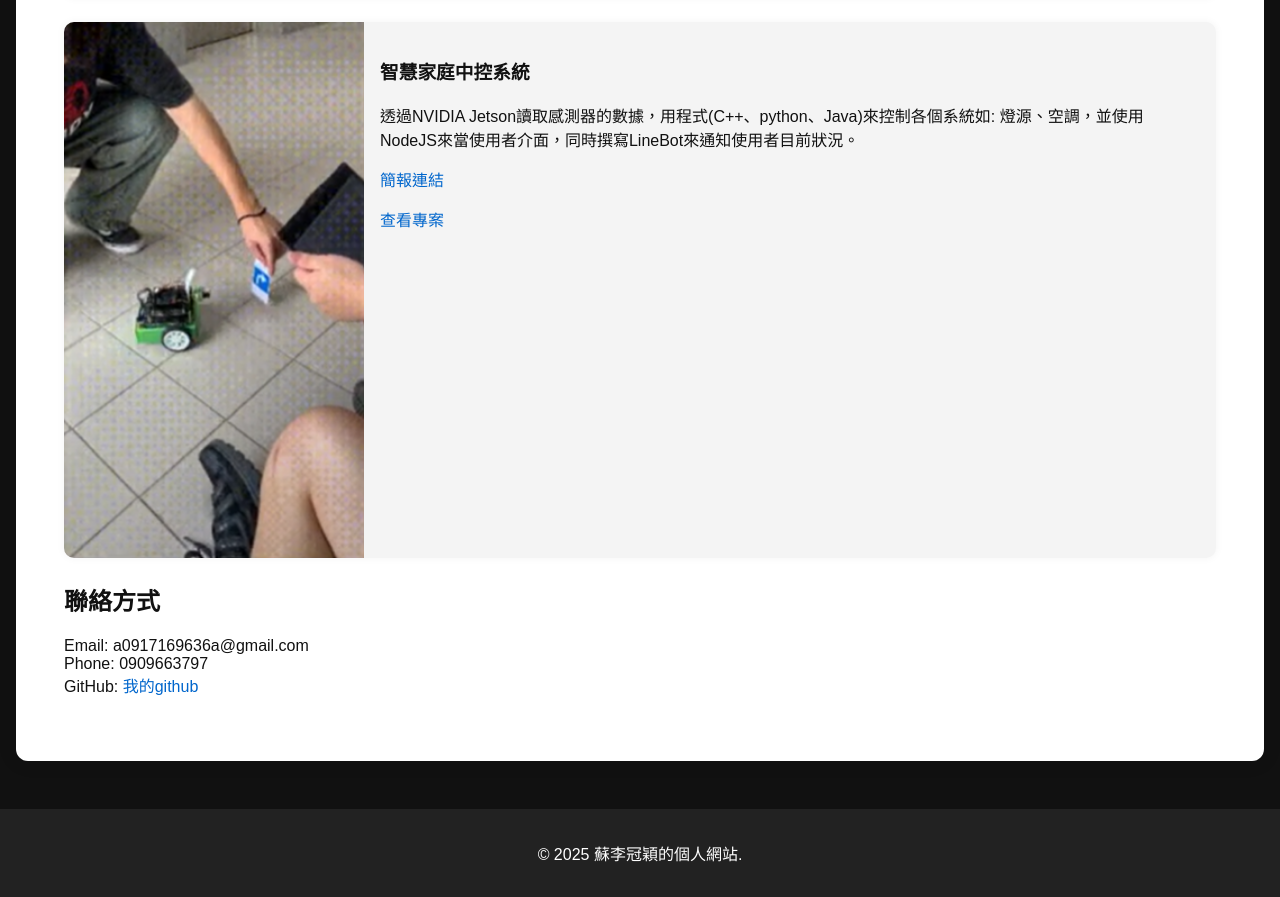
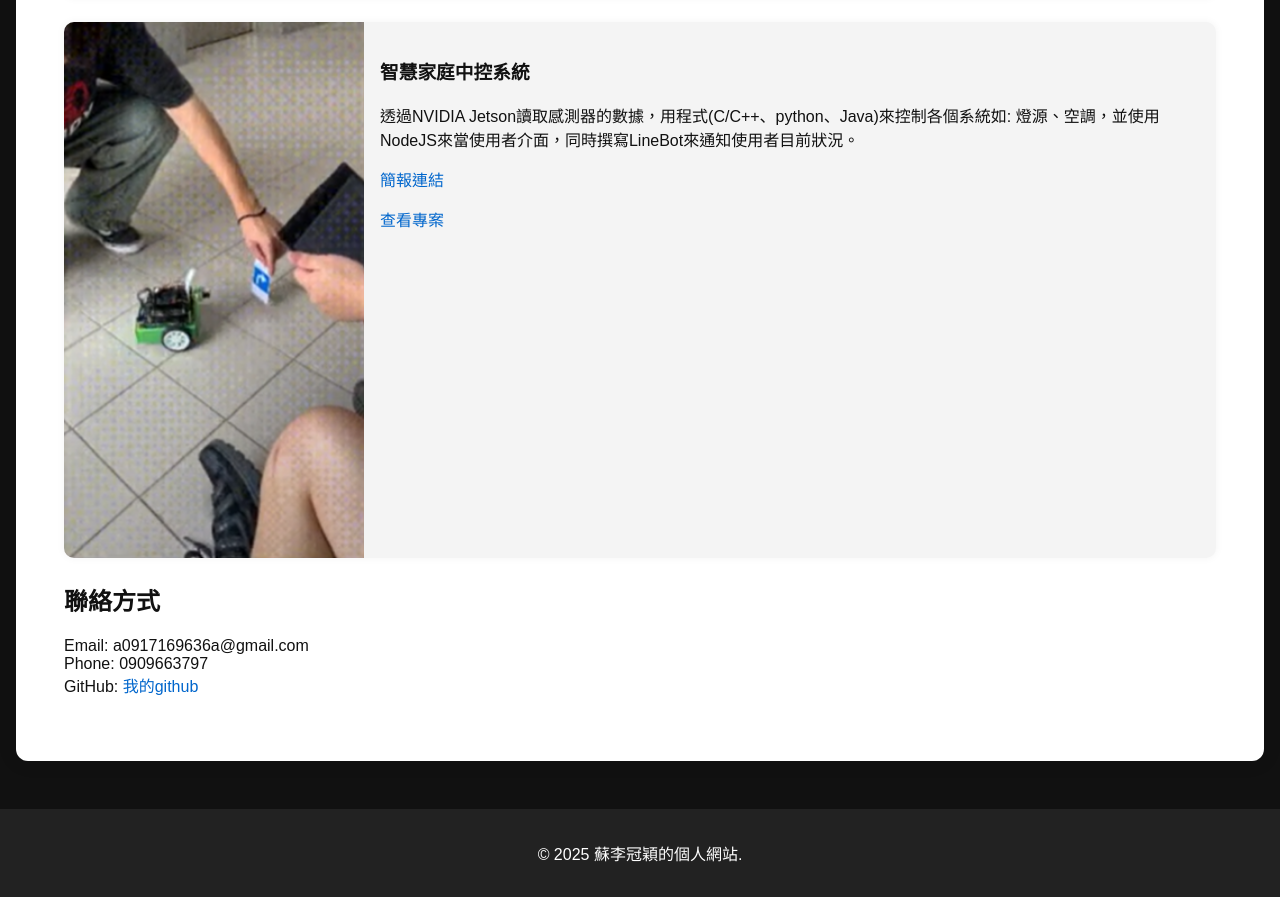
Before and after one commit to selinaphantom/selinaphantom.github.io, a plain HTML site: page index.html in a window 1280 px wide. Shown: the part 2342-3239 px from the top of the page. Drawn offline with Linux system fonts and the light colour scheme.

Commit message:
Update index.html

```diff
--- a/index.html
+++ b/index.html
@@ -79,7 +79,7 @@
           <img src="picture/project5.png" alt="專案圖片">
           <div class="project-info">
             <h3>智慧家庭中控系統</h3>
-            <p>透過NVIDIA Jetson讀取感測器的數據，用程式(C++、python、Java)來控制各個系統如: 燈源、空調，並使用NodeJS來當使用者介面，同時撰寫LineBot來通知使用者目前狀況。</p>
+            <p>透過NVIDIA Jetson讀取感測器的數據，用程式(C/C++、python、Java)來控制各個系統如: 燈源、空調，並使用NodeJS來當使用者介面，同時撰寫LineBot來通知使用者目前狀況。</p>
             <p><a href="https://docs.google.com/presentation/d/1c3pXZH9B1zfUnIkuDgvKAcX_HR6-Ctth/edit?usp=sharing&ouid=103997515328274993002&rtpof=true&sd=true">簡報連結</a></p>
             <a href="https://github.com/selinaphantom/Smart-Home-Control-System">查看專案</a>
           </div>
```
